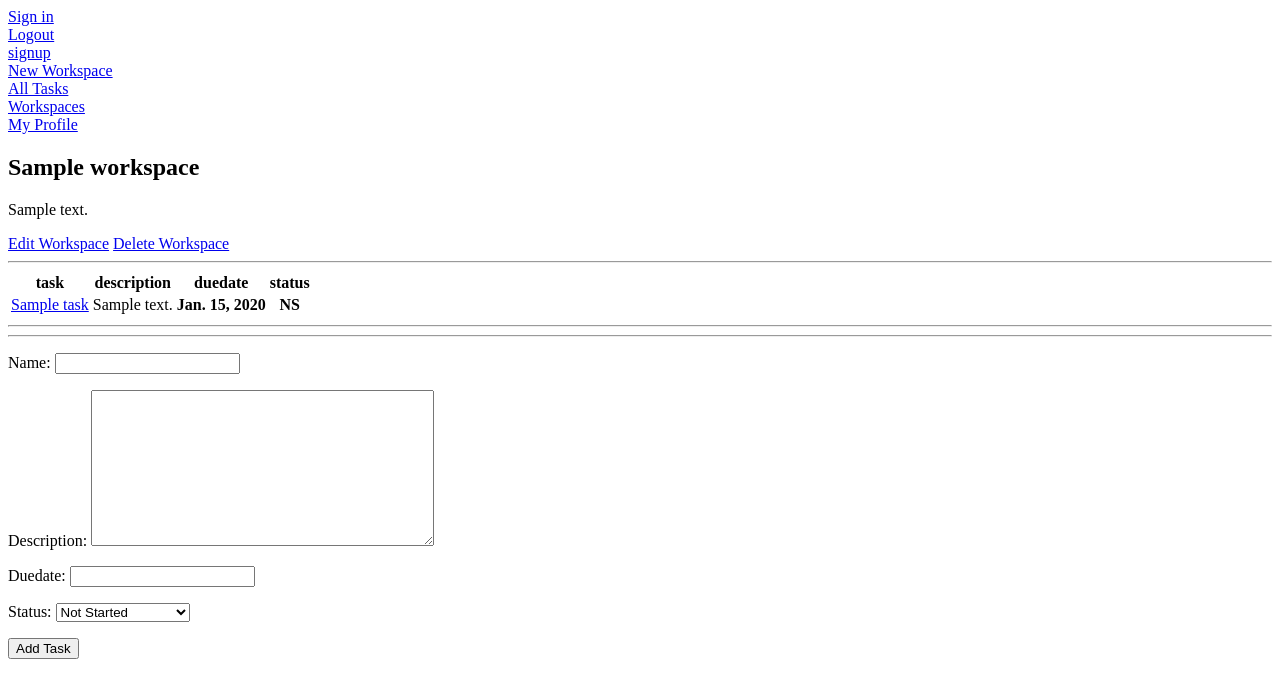
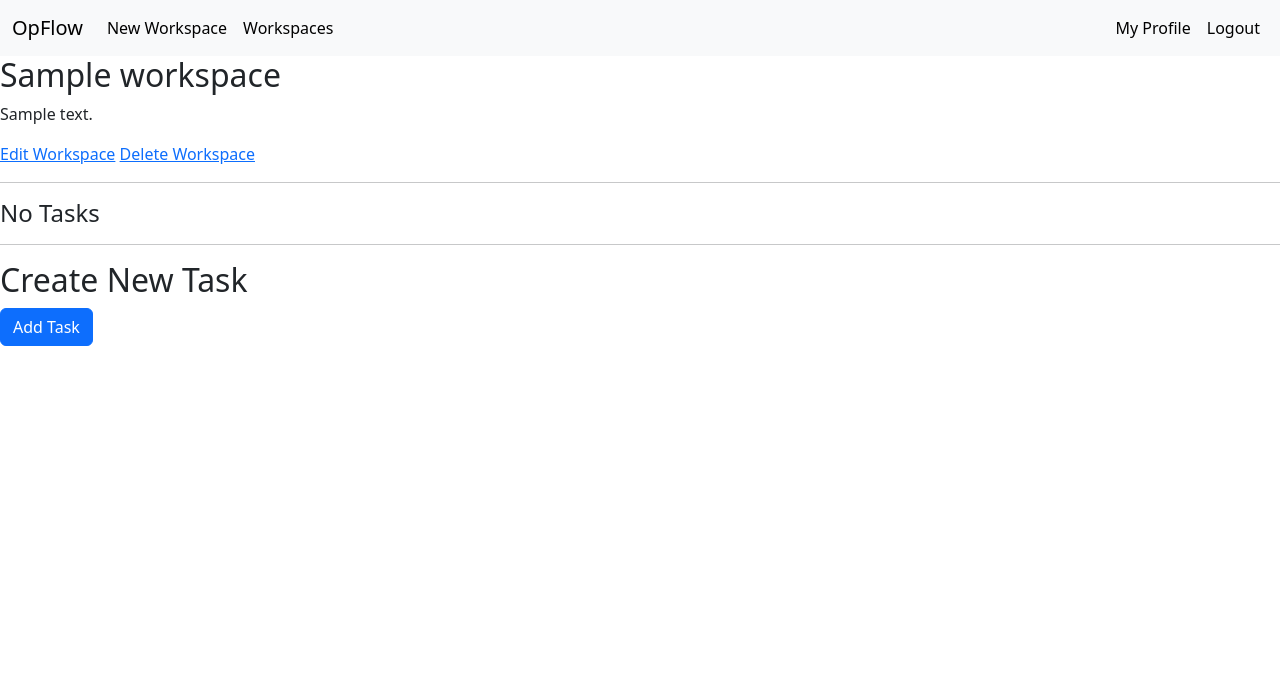
Before and after one commit to ebraa409/OpFlow, a Django app: page /workspaces/1/ in a window 1280 px wide. Shown: the top 698 px of the page. Run offline with Django 4.2, Linux system fonts and the light colour scheme; a user stored in the database is signed in; tables that the repository leaves empty hold one stand-in row (values such as "Sample post").

Commit message:
add forms, tables and nav bar styling

```diff
--- a/main_app/forms.py
+++ b/main_app/forms.py
@@ -17,6 +17,7 @@
 
 
 class UpdateProfileForm(forms.ModelForm):
+  model = Profile
   first_name = forms.CharField(widget=forms.Textarea(attrs={'class': 'form-control', 'rows': 5}))
 
   last_name = forms.CharField(widget=forms.Textarea(attrs={'class': 'form-control', 'rows': 5}))
--- /dev/null
+++ b/main_app/static/css/style.css
@@ -0,0 +1,55 @@
+/*
+body {
+  font-family: 'Arial', sans-serif;
+  background-color: #f0f0f0;
+  margin: 0;
+  padding: 0;
+}
+
+h1 {
+  color: #333;
+}
+
+form {
+  max-width: 400px;
+  margin: 20px auto;
+  background-color: #fff;
+  padding: 20px;
+  border-radius: 8px;
+  box-shadow: 0 0 10px rgba(0, 0, 0, 0.1);
+}
+
+form input[type="text"],
+form input[type="password"] {
+  width: 100%;
+  padding: 10px;
+  margin: 8px 0;
+  box-sizing: border-box;
+  border: 1px solid #ccc;
+  border-radius: 4px;
+}
+
+form input[type="submit"] {
+  background-color: #4caf50;
+  color: white;
+  padding: 10px 15px;
+  border: none;
+  border-radius: 4px;
+  cursor: pointer;
+}
+
+form input[type="submit"]:hover {
+  background-color: #45a049;
+}
+
+p {
+  color: #d9534f;
+}
+
+.btn-primary{
+  --bs-btn-bg: green !important;
+} */
+
+#collapseWidthExample{
+  margin: 20px;
+}
--- a/main_app/templates/base.html
+++ b/main_app/templates/base.html
@@ -4,17 +4,53 @@
 <head>
   <meta charset="UTF-8">
   <meta name="viewport" content="width=device-width, initial-scale=1.0">
+  <link href="https://cdn.jsdelivr.net/npm/bootstrap@5.3.2/dist/css/bootstrap.min.css" rel="stylesheet" integrity="sha384-T3c6CoIi6uLrA9TneNEoa7RxnatzjcDSCmG1MXxSR1GAsXEV/Dwwykc2MPK8M2HN" crossorigin="anonymous">
+  <script src="https://cdn.jsdelivr.net/npm/bootstrap@5.3.2/dist/js/bootstrap.bundle.min.js" integrity="sha384-C6RzsynM9kWDrMNeT87bh95OGNyZPhcTNXj1NW7RuBCsyN/o0jlpcV8Qyq46cDfL" crossorigin="anonymous"></script>
+    <link rel="stylesheet" href="{% static 'css/style.css' %}">
+
   <title>OpFlow</title>
 </head>
 <body>
   <header>
-    <nav><a href="{% url 'login' %}">Sign in</a></nav>
+
+    <nav class="navbar navbar-expand-lg bg-body-tertiary">
+      <div class="container-fluid">
+          <a class="navbar-brand" href="{% url 'home' %}">OpFlow</a>
+          <button class="navbar-toggler" type="button" data-bs-toggle="collapse" data-bs-target="#navbarNavAltMarkup"
+              aria-controls="navbarNavAltMarkup" aria-expanded="false" aria-label="Toggle navigation">
+              <span class="navbar-toggler-icon"></span>
+          </button>
+          <div class="collapse navbar-collapse" id="navbarNavAltMarkup">
+              <div class="navbar-nav">
+                {% if user.is_authenticated %}
+                  <a class="nav-link active" href="{% url 'workspaces_create' %}">New Workspace</a>
+                  <a class="nav-link active" href="{% url 'index' %}">Workspaces</a>
+              </div>
+              <div class="navbar-nav ms-auto">
+                <a class="nav-link active" href="{% url 'users-profile' %}">My Profile</a>
+                <a class="nav-link active" href="{% url 'logout' %}">Logout</a>
+                {% else %}
+                  <a class="nav-link active" href="{% url 'login' %}">Sign in</a>
+                  <a class="nav-link active" href="{% url 'signup' %}">Signup</a>
+                  {% endif %}
+              </div>
+          </div>
+      </div>
+  </nav>
+    <!-- <nav class="navbar bg-dark border-bottom border-body" data-bs-theme="dark">
+      <a href="{% url 'login' %}">Sign in</a>
+      <a href="{% url 'logout' %}">Logout</a>
+      <a href="{% url 'signup' %}">signup</a>
+      <a href="{% url 'workspaces_create' %}">New Workspace</a>
+      <a href="{% url 'index' %}">Workspaces</a>
+      <a href="{% url 'users-profile' %}">My Profile</a>
+    </nav> -->
+    <!-- <nav><a href="{% url 'login' %}">Sign in</a></nav>
     <nav><a href="{% url 'logout' %}">Logout</a></nav>
     <nav><a href="{% url 'signup' %}">signup</a></nav>
     <nav><a href="{% url 'workspaces_create' %}">New Workspace</a></nav>
-    <nav><a href="{% url 'tasks_index' %}">All Tasks</a></nav>
     <nav><a href="{% url 'index' %}">Workspaces</a></nav>
-    <nav><a href="{% url 'users-profile' %}">My Profile</a></nav>
+    <nav><a href="{% url 'users-profile' %}">My Profile</a></nav> -->
 
   </header>
   <main class="content-container">
--- a/main_app/templates/main_app/workspace_form.html
+++ b/main_app/templates/main_app/workspace_form.html
@@ -8,6 +8,8 @@
 {% else %}
 <h1>Add a Workspace</h1>
 {% endif %}
+<div style="min-height: 120px;">
+    <div class="card card-body" style="width: 500px;">
       <form action="" method="POST" enctype="multipart/form-data">
         {% csrf_token %}
         <table>
@@ -16,5 +18,7 @@
         <input type="submit" value="Submit!">
       </form>
 
+    </div>
+
 
 {% endblock %}
--- a/main_app/templates/workspaces/detail.html
+++ b/main_app/templates/workspaces/detail.html
@@ -14,12 +14,29 @@
 
 <hr>
 
-
-
-<table class="striped">
+<!-- <table class="table">
+  <thead>
+    ...
+  </thead>
+  <tbody>
+    <tr class="table-active">
+      ...
+    </tr>
+    <tr>
+      ...
+    </tr>
+    <tr>
+      <th scope="row">3</th>
+      <td colspan="2" class="table-active">Larry the Bird</td>
+      <td>@twitter</td>
+    </tr>
+  </tbody>
+</table> -->
+{% if task %}
+<table class="table table-striped table-hover">
 
   <thead>
-    <tr>
+    <tr class="table-active">
       <th>task</th>
       <th>description</th>
       <th>duedate</th>
@@ -37,20 +54,34 @@
     {% endfor %}
   </tbody>
 </table>
-
-<hr>
+{% else %}
+<h4>No Tasks</h4>
+{% endif %}
 
 
 
 
 
 <hr>
-<form action="{% url 'add_tasks' workspace.id %}" method="POST">
-  {% csrf_token %}
-  <!-- Render the inputs -->
-  {{ task_form.as_p }}
-  <input type="submit" class="btn" value="Add Task">
-</form>
+<h2>Create New Task</h2>
+<p>
+  <button class="btn btn-primary" type="button" data-bs-toggle="collapse" data-bs-target="#collapseWidthExample" aria-expanded="false" aria-controls="collapseWidthExample">
+    Add Task
+  </button>
+</p>
+<div style="min-height: 120px;">
+  <div class="collapse collapse-horizontal" id="collapseWidthExample">
+    <div class="card card-body" style="width: 400px;">
+      <form action="{% url 'add_tasks' workspace.id %}" method="POST">
+        {% csrf_token %}
+        <!-- Render the inputs -->
+        {{ task_form.as_p }}
+        <button type="submit" class="btn btn-primary">Create</button>
+
+      </form>    </div>
+  </div>
+</div>
+
 
 
 {% endblock %}
--- a/main_app/urls.py
+++ b/main_app/urls.py
@@ -2,6 +2,7 @@
 from django.urls import path
 from .import views
 from .views import profile
+
 
 
 
--- a/main_app/views.py
+++ b/main_app/views.py
@@ -3,7 +3,8 @@
 from django.contrib.auth import login
 from django.contrib.auth.decorators import login_required
 from django.contrib import messages
-from .forms import UpdateUserForm, UpdateProfileForm
+from .forms import UpdateUserForm
+from .forms import UpdateProfileForm
 from .models import Workspace, Task, Comment
 from django.views.generic.edit import CreateView, UpdateView, DeleteView
 from django.views.generic import DetailView, ListView
@@ -61,6 +62,7 @@
     user_form = UpdateUserForm(request.POST, instance=request.user)
     profile_form = UpdateProfileForm(request.POST, request.FILES, instance=request.user.profile)
 
+
     if user_form.is_valid() and profile_form.is_valid():
       user_form.save()
       profile_form.save()
@@ -69,6 +71,9 @@
   else:
     user_form = UpdateUserForm(instance=request.user)
     profile_form = UpdateProfileForm(instance=request.user.profile)
+
+  print("user_form")
+  # print(user_form.error_message)
 
   return render(request, 'users/profile.html', {'user_form': user_form, 'profile_form': profile_form})
 
--- a/opflow/settings.py
+++ b/opflow/settings.py
@@ -122,6 +122,7 @@
 
 STATIC_URL = 'static/'
 
+
 LOGIN_REDIRECT_URL = '/'
 LOGOUT_REDIRECT_URL = '/'
 
```
Also changed, not shown: main_app/templates/index.html (+46 -0 lines), main_app/templates/users/profile.html (+7 -4 lines), main_app/static/css/styles.css (deleted), main_app/static/uploads/1_0UVcTC0zrfFfZlmlwgA3qw.jpeg (added), main_app/static/uploads/68747470733a2f2f692e696d6775722e636f6d2f356177545432592e706e67.png (added), main_app/static/uploads/neva-masquerade-royalty-free-image-1674509896.jpeg (added), opflow/urls.py (line endings or trailing spaces), 1 other file. Lines whose indentation alone changed are shown as unchanged.
